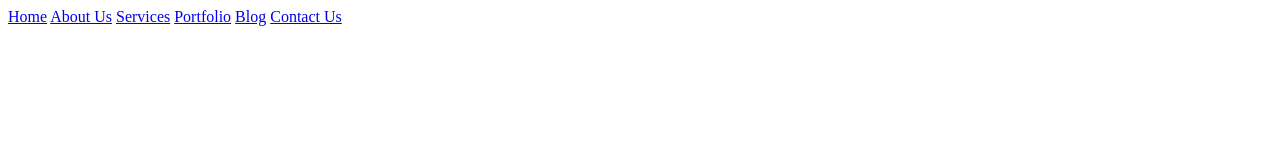
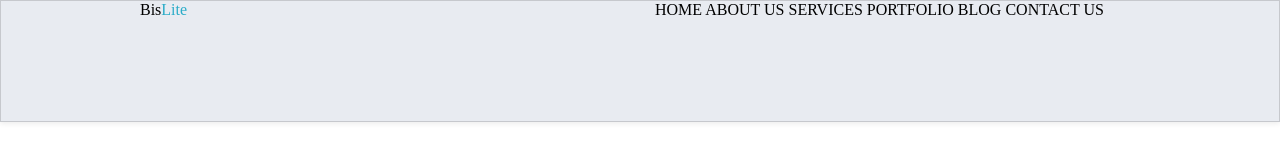
Before and after one commit to ilyashablouski/Bislite, a website: page src/index.html in a window 1280 px wide. Drawn offline with nearby package versions, Linux system fonts and the light colour scheme.

Commit message:
header styles

```diff
--- a/src/index.html
+++ b/src/index.html
@@ -7,7 +7,7 @@
   <!-- The above 3 meta tags *must* come first in the head; any other head content must come *after* these tags -->
   <title>Главная</title>
   <!-- Import main styles -->
-  <link rel="stylesheet" href="css/reset.css">
+  <!-- <link rel="stylesheet" href="css/reset.css"> -->
   <link rel="stylesheet" href="css/styles.css">
 
 <!--[if lt IE 9]>
@@ -29,8 +29,10 @@
 </head>
 <body>
   <header class="header">
-    <div class="logo header__logo"></div>
-    <nav class="nav header__nav">
+    <div class="wrapper">
+      <div class="wrapper__inner">
+        <div class="logo wrapper-flex-item"><span>Bis</span><span>Lite</span></div>
+        <nav class="nav wrapper-flex-item">
           <a href="#" class="nav__link">Home</a>
           <a href="#" class="nav__link">About Us</a>
           <a href="#" class="nav__link nav__link_blue">Services</a>
@@ -38,7 +40,10 @@
           <a href="#" class="nav__link">Blog</a>
           <a href="#" class="nav__link">Contact Us</a>
         </nav>
+      </div>
+    </div>
   </header>
+
 
   <section></section>
 
--- a/src/less/styles.less
+++ b/src/less/styles.less
@@ -1,2 +1,48 @@
 @import "project.less";
 @import "smart-grid.less";
+
+.reset();
+
+body {
+    max-width: 1600px;
+}
+
+.wrapper {
+    .wrapper();
+}
+
+.wrapper__inner {
+    .row-flex();
+    justify-content: space-between;
+}
+
+.wrapper-flex-item {
+    .col();
+
+}
+
+.header {
+    height: 120px;
+    box-shadow: 0 2px 5px rgba(0, 0, 0, 0.07);
+    border: 1px solid rgba(0, 0, 0, 0.15);
+    background-color: #e8ebf1;
+}
+
+.logo {
+    .size(6);
+    span {
+        +span {
+            color: @color_blue;
+        }
+    }
+}
+
+.nav {
+    .size(6);
+}
+
+.nav__link {
+    text-decoration: none;
+    text-transform: uppercase;
+    color: #000000;
+}
```
Also changed, not shown: src/css/styles.css. Lines whose indentation alone changed are shown as unchanged.
